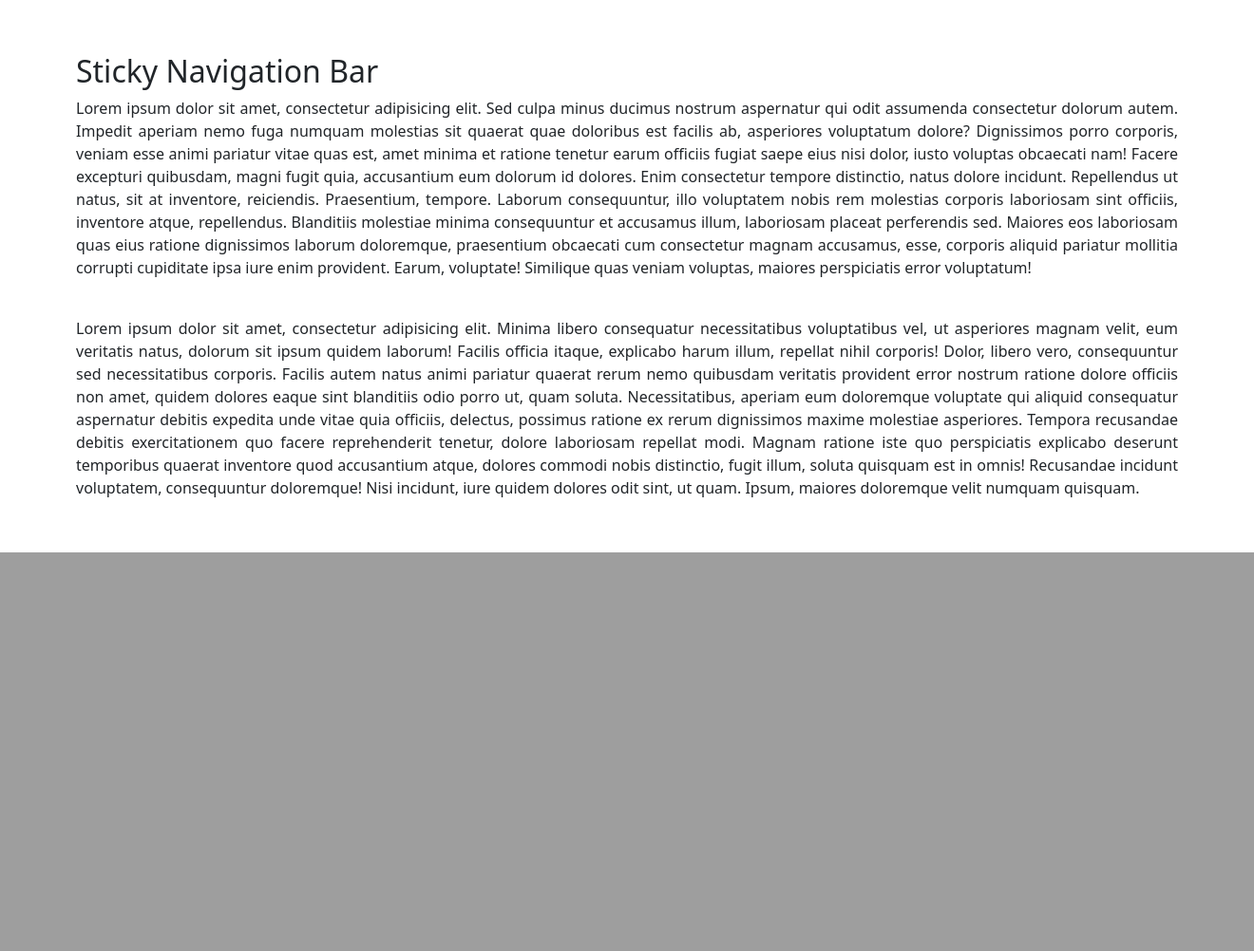
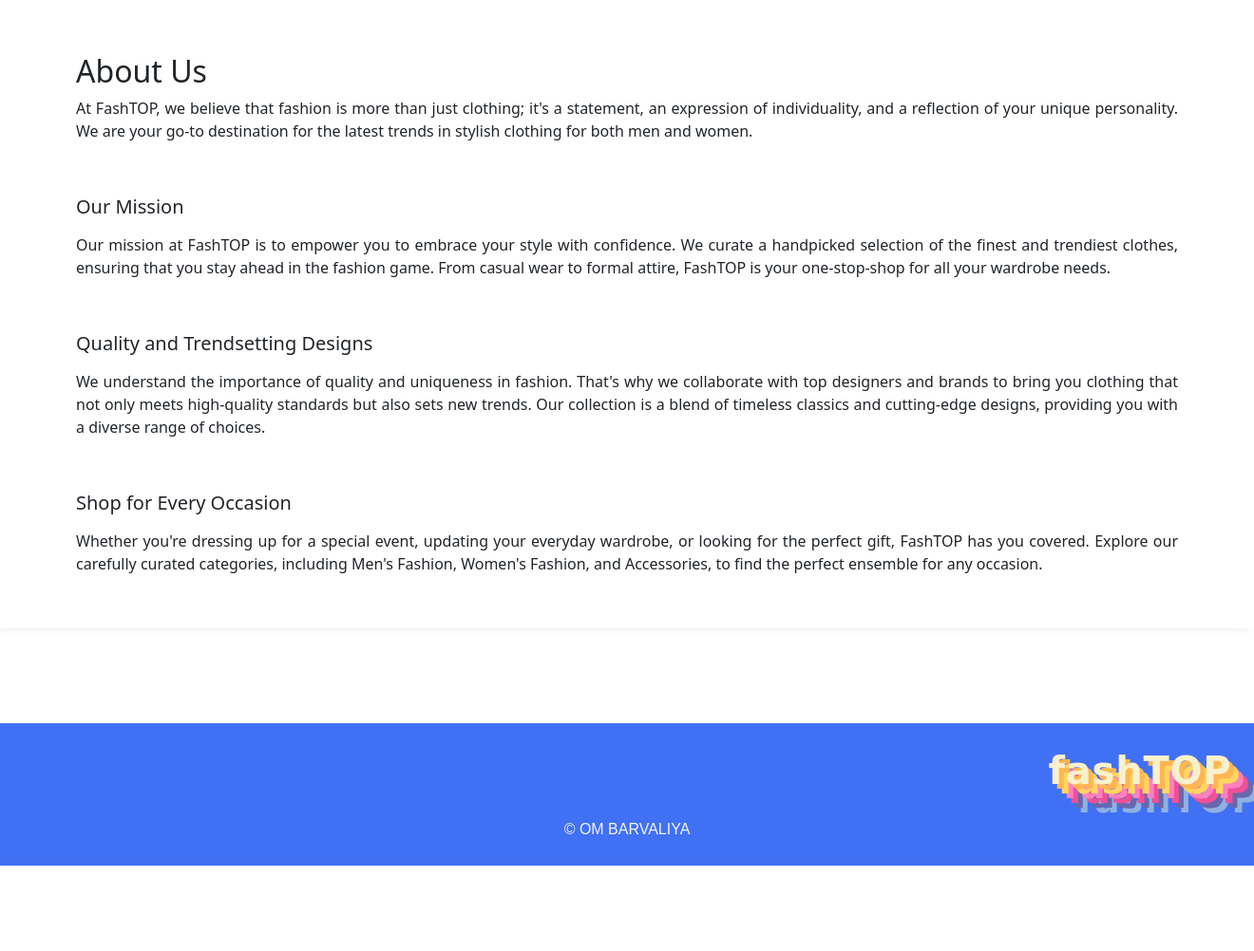
Before and after one commit to PatelDhruv1612/fashtop_django_om, a Django app: page / in a window 1320 px wide. Shown: the part 2979-3981 px from the top of the page at 95% size. Before the commit the page ends 3561 px from the top, so only its background shows below. Run offline with Django 5.2, Linux system fonts and the light colour scheme; a user stored in the database is signed in.

Commit message:
adding about us and footer

```diff
--- a/template/index.html
+++ b/template/index.html
@@ -224,6 +224,41 @@
   color: whitesmoke;
 }
 
+/* footer */
+
+footer{
+  height: 150px;
+  background-color:#4070f4;
+}
+
+.logofooter{
+  font-family: 'Calligraffitti', cursive;
+  font-weight: 700;
+  font-size: 2.5rem;
+  margin-top: 50px;
+  margin-left: 1200px;
+  position: absolute;
+  text-shadow: -15px 5px 20px #ced0d3;
+  transform: translate(-50%,-50%);
+  letter-spacing: 0.02em;
+  text-align: center;
+  color: #F9f1cc;
+  text-shadow: 5px 5px 0px #FFB650,
+    10px 10px 0px #FFD662,
+    15px 15px 0px  #FF80BF,
+    20px 20px 0px #EF5097,
+    25px 25px 0px #6868AC,
+    30px 30px 0px #90B1E0;
+
+}
+
+.textfooter {
+  color: whitesmoke;
+  text-align: center;
+  /* line-height: 200px;  */
+  margin-top: 100px;
+  padding: 100px;
+}
 
 
 
@@ -231,6 +266,10 @@
     </style>
     <link href="https://cdn.jsdelivr.net/npm/bootstrap@5.3.2/dist/css/bootstrap.min.css" rel="stylesheet" integrity="sha384-T3c6CoIi6uLrA9TneNEoa7RxnatzjcDSCmG1MXxSR1GAsXEV/Dwwykc2MPK8M2HN" crossorigin="anonymous">
   </head>
+
+
+
+
   <body>
 
    <!-- crausal -->
@@ -417,7 +456,7 @@
         <li ><a href="">Home</a></li>
         <li><a href="">Offers</a></li>
         <li><a href="">Products</a></li>
-        <li><a href="/logoutuser">logout</a></li>
+        <li><a href="logoutuser">logout</a></li>
       </ul>
     </div>
   </div>
@@ -431,10 +470,36 @@
 
     <section class="home"></section>
 <div class="text">
-      <p><h2>Sticky Navigation Bar</h2>
-      <p>Lorem ipsum dolor sit amet, consectetur adipisicing elit. Sed culpa minus ducimus nostrum aspernatur qui odit assumenda consectetur dolorum autem. Impedit aperiam nemo fuga numquam molestias sit quaerat quae doloribus est facilis ab, asperiores voluptatum dolore? Dignissimos porro corporis, veniam esse animi pariatur vitae quas est, amet minima et ratione tenetur earum officiis fugiat saepe eius nisi dolor, iusto voluptas obcaecati nam! Facere excepturi quibusdam, magni fugit quia, accusantium eum dolorum id dolores. Enim consectetur tempore distinctio, natus dolore incidunt. Repellendus ut natus, sit at inventore, reiciendis. Praesentium, tempore. Laborum consequuntur, illo voluptatem nobis rem molestias corporis laboriosam sint officiis, inventore atque, repellendus. Blanditiis molestiae minima consequuntur et accusamus illum, laboriosam placeat perferendis sed. Maiores eos laboriosam quas eius ratione dignissimos laborum doloremque, praesentium obcaecati cum consectetur magnam accusamus, esse, corporis aliquid pariatur mollitia corrupti cupiditate ipsa iure enim provident. Earum, voluptate! Similique quas veniam voluptas, maiores perspiciatis error voluptatum!</p>
-      <br><p>Lorem ipsum dolor sit amet, consectetur adipisicing elit. Minima libero consequatur necessitatibus voluptatibus vel, ut asperiores magnam velit, eum veritatis natus, dolorum sit ipsum quidem laborum! Facilis officia itaque, explicabo harum illum, repellat nihil corporis! Dolor, libero vero, consequuntur sed necessitatibus corporis. Facilis autem natus animi pariatur quaerat rerum nemo quibusdam veritatis provident error nostrum ratione dolore officiis non amet, quidem dolores eaque sint blanditiis odio porro ut, quam soluta. Necessitatibus, aperiam eum doloremque voluptate qui aliquid consequatur aspernatur debitis expedita unde vitae quia officiis, delectus, possimus ratione ex rerum dignissimos maxime molestiae asperiores. Tempora recusandae debitis exercitationem quo facere reprehenderit tenetur, dolore laboriosam repellat modi. Magnam ratione iste quo perspiciatis explicabo deserunt temporibus quaerat inventore quod accusantium atque, dolores commodi nobis distinctio, fugit illum, soluta quisquam est in omnis! Recusandae incidunt voluptatem, consequuntur doloremque! Nisi incidunt, iure quidem dolores odit sint, ut quam. Ipsum, maiores doloremque velit numquam quisquam.</p>
+      <p><h2>About Us</h2>
+      <p>At FashTOP, we believe that fashion is more than just clothing; it's a statement, an expression of individuality, and a reflection of your unique personality. We are your go-to destination for the latest trends in stylish clothing for both men and women.</p>
+
+      <br>
+      <p><h5>Our Mission</h5></p>
+      <p>Our mission at FashTOP is to empower you to embrace your style with confidence. We curate a handpicked selection of the finest and trendiest clothes, ensuring that you stay ahead in the fashion game. From casual wear to formal attire, FashTOP is your one-stop-shop for all your wardrobe needs.</p>
+      <br>
+      <p><h5>Quality and Trendsetting Designs</h5></p>
+      <p>We understand the importance of quality and uniqueness in fashion. That's why we collaborate with top designers and brands to bring you clothing that not only meets high-quality standards but also sets new trends. Our collection is a blend of timeless classics and cutting-edge designs, providing you with a diverse range of choices.</p>
+      <br>
+      <p><h5>Shop for Every Occasion
+      </h5></p>
+      <p>Whether you're dressing up for a special event, updating your everyday wardrobe, or looking for the perfect gift, FashTOP has you covered. Explore our carefully curated categories, including Men's Fashion, Women's Fashion, and Accessories, to find the perfect ensemble for any occasion.</p>
 </div>
+
+
+<!-- footer -->
+<footer>
+  <div class="nav-content">
+    <div class="logofooter">
+      fashTOP
+    </div>
+
+    <div class="container3">
+      <div class="textfooter">
+        <p>© OM BARVALIYA</p>
+      </div>
+    </div>
+
+</footer>
 
 
 
```
Also changed, not shown: db.sqlite3.
